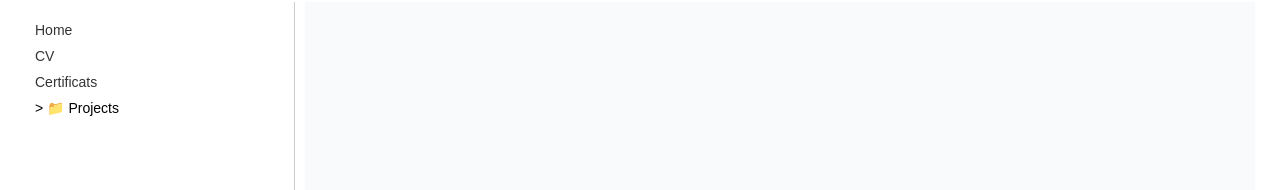
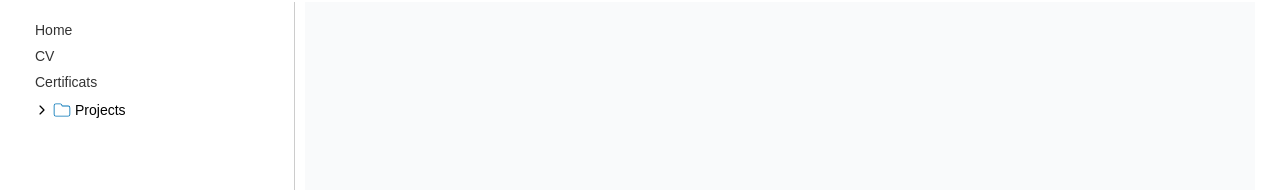
Before and after one commit to GergesGhaly/ABAP-Portfolio, a React (Vite) app: page / in a window 1280 px wide. Shown: the part 123-313 px from the top of the page. Built offline with nearby package versions, Linux system fonts and the light colour scheme.

Commit message:
add icons to sidebar

```diff
--- a/src/components/SideBar.jsx
+++ b/src/components/SideBar.jsx
@@ -2,6 +2,10 @@ import { Link } from "react-router-dom";
 import { useState, useEffect } from "react";
 import { projectsList } from "../data/projects";
 import { AiOutlineLeft, AiOutlineRight } from "react-icons/ai";
+import { CiFolderOn } from "react-icons/ci";
+import { PiFolderOpenThin } from "react-icons/pi";
+import { FaSheetPlastic } from "react-icons/fa6";
+import { IoIosArrowDown, IoIosArrowForward } from "react-icons/io";
 
 export default function SideBar() {
   const [openProjects, setOpenProjects] = useState(false);
@@ -22,6 +26,7 @@ export default function SideBar() {
     return () => window.removeEventListener("resize", handleResize);
   }, []);
 
+  const iconColor = "#0374b6";
   const style = {
     sidebarWrapper: {},
     sidebar: {
@@ -40,6 +45,7 @@ export default function SideBar() {
     },
     toggleButton: {
       display: isMobile ? "flex" : "none",
+      alignItems: "center",
       position: "absolute",
       top: "50%",
       left: sidebarOpen ? 250 : 0,
@@ -53,12 +59,21 @@ export default function SideBar() {
       zIndex: 1100,
     },
     ul: { padding: 0 },
-    li: { marginTop: "10px", cursor: "pointer", listStyle: "none" },
+    li: {
+      display: "flex",
+      alignItems: "center",
+      gap: "3px",
+      marginTop: "10px",
+      cursor: "pointer",
+      listStyle: "none",
+    },
     link: { textDecoration: "none", color: "#333" },
     subLink: { textDecoration: "none", color: "#444", marginLeft: "25px" },
     foldersWraper: {
       display: "flex",
       flexDirection: "column",
+      alignItems: "center",
+
       marginLeft: "20px",
       gap: "5px",
       padding: "5px 0",
@@ -70,10 +85,18 @@ export default function SideBar() {
       padding: "5px 0",
     },
     fileLink: {
+      display: "flex",
+      alignItems: "center",
+      gap: "2px",
       textDecoration: "none",
       color: "#666",
       marginLeft: "25px",
       fontSize: "12px",
+    },
+    folderRow: {
+      display: "flex",
+      alignItems: "center",
+      gap: "6px",
     },
   };
 
@@ -86,9 +109,9 @@ export default function SideBar() {
           onClick={() => setSidebarOpen(!sidebarOpen)}
         >
           {sidebarOpen ? (
-            <AiOutlineLeft size={20} />
+            <AiOutlineLeft size={15} />
           ) : (
-            <AiOutlineRight size={20} />
+            <AiOutlineRight size={15} />
           )}
         </div>
       )}
@@ -114,8 +137,24 @@ export default function SideBar() {
           </li>
 
           {/* Root Projects Folder */}
+          {/* <div style={style.folderRow}>
+
+          </div> */}
           <li style={style.li} onClick={() => setOpenProjects(!openProjects)}>
-            {openProjects ? "^ 📂" : "> 📁"} Projects
+            {openProjects ? (
+              <>
+                <IoIosArrowDown />
+
+                <PiFolderOpenThin size={20} color={iconColor} />
+              </>
+            ) : (
+              <>
+                <IoIosArrowForward />
+
+                <CiFolderOn size={20} color={iconColor} />
+              </>
+            )}{" "}
+            Projects
           </li>
 
           {openProjects && (
@@ -124,7 +163,12 @@ export default function SideBar() {
                 <li key={p.id}>
                   {/* Project as Folder */}
                   <div onClick={() => toggleProjectFiles(p.id)}>
-                    {openProjectFiles[p.id] ? " 📂" : "📁"} {p.name}
+                    {openProjectFiles[p.id] ? (
+                      <PiFolderOpenThin size={20} color={iconColor} />
+                    ) : (
+                      <CiFolderOn size={20} color={iconColor} />
+                    )}{" "}
+                    {p.name}
                   </div>
 
                   {/* Sub Files List */}
@@ -136,7 +180,8 @@ export default function SideBar() {
                             style={style.fileLink}
                             to={`/projects/${p.id}/files/${f.id}`}
                           >
-                            📄 {f.name}
+                            <FaSheetPlastic size={15} color={iconColor} />
+                            {f.name}
                           </Link>
                         </li>
                       ))}
```
